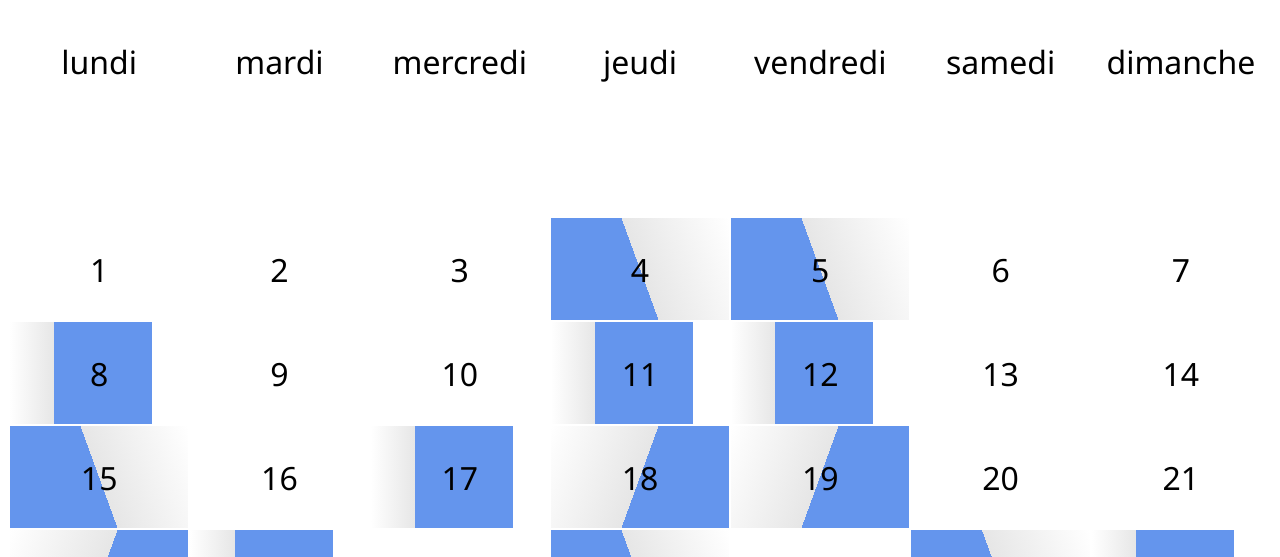
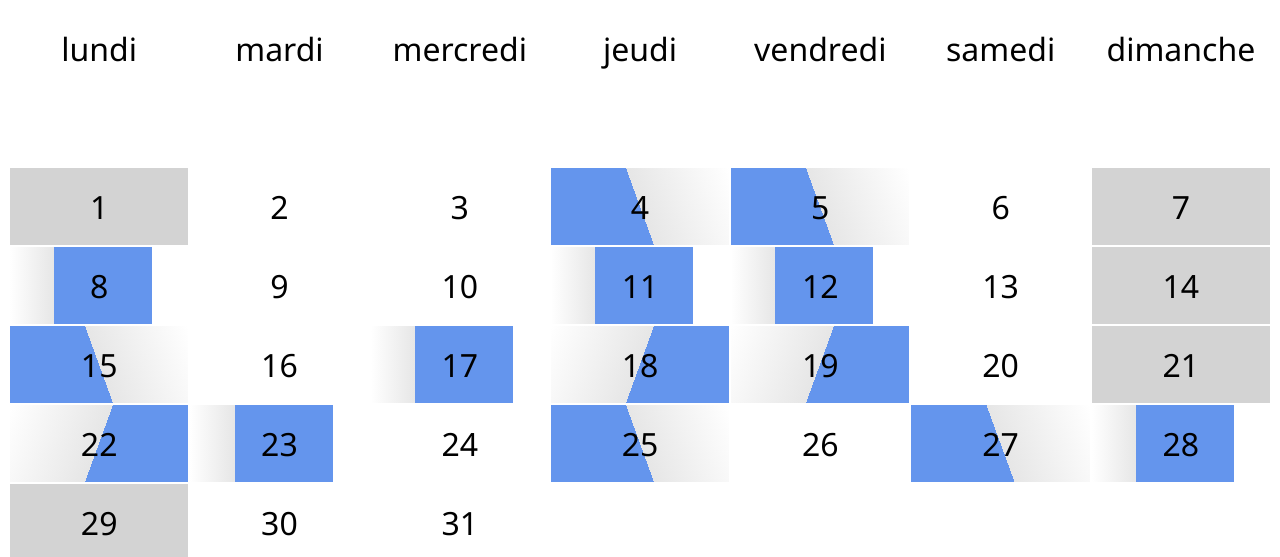
Before and after one commit to OdayMansour/node-ourschedule, a plain HTML site: page client/index.html in a window 1280 px wide. Shown: the top 557 px of the page. Drawn offline with Linux system fonts and the light colour scheme.

Commit message:
Identify cell by id and not text. Allow multiple classes per cell

```diff
--- a/client/ourschedule-client.js
+++ b/client/ourschedule-client.js
@@ -6,14 +6,14 @@ const Shift = {
 }
 
 const CurrentShiftStyles = {
-    OFF: "",
+    OFF: "currentunselected",
     MORNING: "currentselectedmorning",
     DAY: "currentselectedday",
     EVENING: "currentselectedevening",
 }
 
 const NewShiftStyles = {
-    OFF: "",
+    OFF: "newunselected",
     MORNING: "newselectedmorning",
     DAY: "newselectedday",
     EVENING: "newselectedevening",
@@ -61,7 +61,15 @@ function createTable() {
             var td = document.createElement('td')
 
             if ( days[i][j].getMonth() == month_number ) {
-                td.appendChild(document.createTextNode(days[i][j].getDate() ) )
+
+                if ( days[i][j].getDay() == 0 || days[i][j].getDay() == 6 ) {
+                    td.classList.add('weekend')
+                }
+
+                var day_of_month = days[i][j].getDate()
+                td.id = day_of_month
+                td.appendChild(document.createTextNode( day_of_month ) )
+
                 td.onclick = cycleItem
             }
 
@@ -84,41 +92,53 @@ function applyCurrentState(current_state) {
 
     var cells = document.getElementsByTagName('td')
     for (var i=0; i<cells.length; i++) {
-        if ( Number(cells[i].innerText) == cells[i].innerText && cells[i].innerText.length > 0 ) {
-            var day_number = Number(cells[i].innerText)
+        if ( Number(cells[i].id) == cells[i].id && cells[i].id.length > 0 ) {
+            var day_number = Number(cells[i].id)
             var day_index = day_number - 1
             applyCellState(cells[i], current_state[day_index]["shift"], true)
         }
     }
 }
 
+function removeClasses(cell) {
+    cell.classList.remove(CurrentShiftStyles.OFF)
+    cell.classList.remove(CurrentShiftStyles.MORNING)
+    cell.classList.remove(CurrentShiftStyles.DAY)
+    cell.classList.remove(CurrentShiftStyles.EVENING)
+    cell.classList.remove(NewShiftStyles.OFF)
+    cell.classList.remove(NewShiftStyles.MORNING)
+    cell.classList.remove(NewShiftStyles.DAY)
+    cell.classList.remove(NewShiftStyles.EVENING)
+}
+
 function applyCellState(cell, state, current) {
+    removeClasses(cell)
     if ( current ) {
         if ( state == Shift.OFF ) {
-            cell.className = CurrentShiftStyles.OFF
+            cell.classList.add(CurrentShiftStyles.OFF)
         }
         if ( state == Shift.MORNING ) {
-            cell.className = CurrentShiftStyles.MORNING
+            cell.classList.add(CurrentShiftStyles.MORNING)
         }
         if ( state == Shift.DAY ) {
-            cell.className = CurrentShiftStyles.DAY
+            cell.classList.add(CurrentShiftStyles.DAY)
         }
         if ( state == Shift.EVENING ) {
-            cell.className = CurrentShiftStyles.EVENING
+            cell.classList.add(CurrentShiftStyles.EVENING)
         }
 
     } else {
         if ( state == Shift.OFF ) {
-            cell.className = NewShiftStyles.OFF
+            cell.classList.add(NewShiftStyles.OFF)
         }
         if ( state == Shift.MORNING ) {
-            cell.className = NewShiftStyles.MORNING
+            cell.classList.add(NewShiftStyles.MORNING)
         }
         if ( state == Shift.DAY ) {
-            cell.className = NewShiftStyles.DAY
+            cell.classList.add(NewShiftStyles.DAY)
         }
         if ( state == Shift.EVENING ) {
-            cell.className = NewShiftStyles.EVENING
+            cell.classList.add(NewShiftStyles.EVENING)
         }
     }
 }
@@ -127,11 +147,6 @@ function cycleItem() {
 
     var day_number = Number(this.innerText)
     var day_index = day_number - 1
-
-    console.log("current_state = ")
-    console.log(current_state[day_index])
-    console.log("new_state = ")
-    console.log(new_state[day_index])
 
     if ( new_state[day_index]["shift"] == Shift.OFF ) {
         new_state[day_index]["shift"] = Shift.MORNING
--- a/client/ourschedule.css
+++ b/client/ourschedule.css
@@ -10,7 +10,7 @@ table, td {
 }
 
 td {
-    height: 100px;
+    height: 75px;
     text-align: center;
     -webkit-touch-callout: none;
     -webkit-user-select: none;
```
